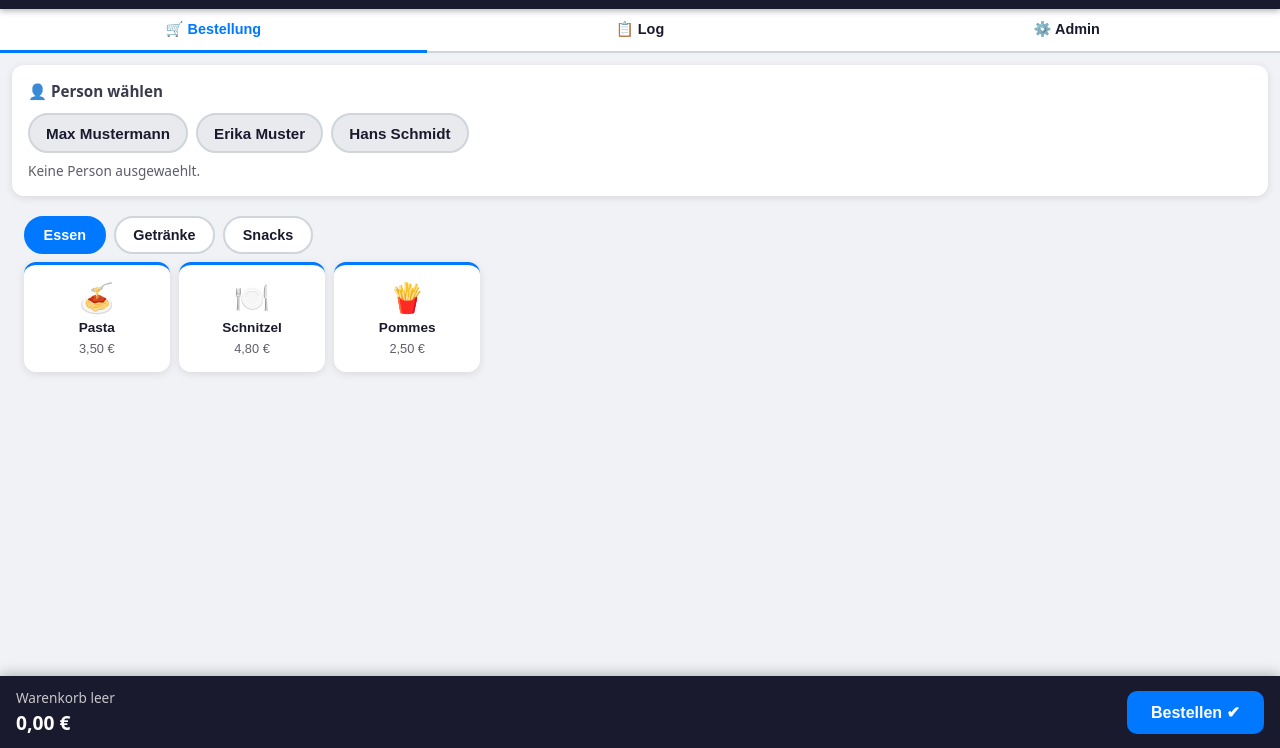
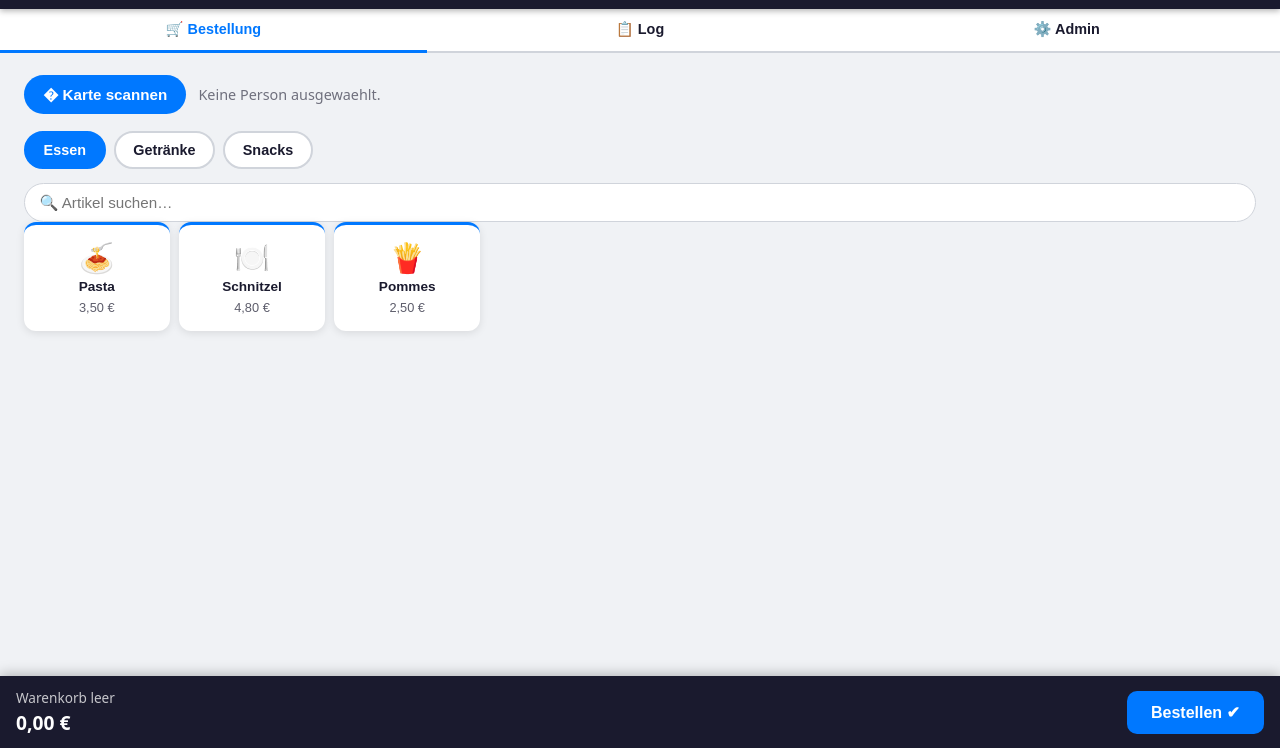
Before and after one commit to altima/shipo, a plain HTML site: page index.html in a window 1280 px wide. Shown: the part 52-800 px from the top of the page. Drawn offline with Linux system fonts and the light colour scheme.

Commit message:
users can only be scanned and not selected

```diff
--- a/app.js
+++ b/app.js
@@ -46,7 +46,17 @@ async function fetchRemoteData() {
     if (r.ok) {
       const meals = await r.json();
       if (Array.isArray(meals) && meals.length > 0) {
-        state.meals = meals;
+        meals.forEach(function(m) {
+          const existing = state.meals.find(function(x) { return x.id === m.id; });
+          if (!existing) {
+            state.meals.push(m);
+          } else {
+            existing.name  = m.name  || existing.name;
+            existing.price = m.price != null ? m.price : existing.price;
+            existing.cat   = m.cat   || existing.cat;
+            existing.icon  = m.icon  || existing.icon;
+          }
+        });
         updated = true;
       }
     }
@@ -226,40 +236,30 @@ function getCategories() {
 }
 
 let currentCat = null;
+let mealSearchTerm = "";
 
 /* ============================================================
    RENDER: USER GRID
 ============================================================ */
-function renderUserGrid() {
-  const grid = document.getElementById("userGrid");
-  grid.innerHTML = "";
-  state.persons.forEach(function(p) {
-    const btn = document.createElement("button");
-    btn.className = "user-btn" + (p.id === currentPersonId ? " active" : "");
-    btn.textContent = p.name;
-    btn.onclick = function() { selectPerson(p.id); };
-    grid.appendChild(btn);
-  });
-}
-
 function selectPerson(id) {
   currentPersonId = id;
   updateCurrentUserInfo();
-  renderUserGrid();
 }
 
 function updateCurrentUserInfo() {
   const info = document.getElementById("currentUserInfo");
   if (!currentPersonId) {
     info.textContent = "Keine Person ausgewaehlt.";
+    info.className = "scan-person-info";
     return;
   }
   const p = state.persons.find(function(x) { return x.id === currentPersonId; });
-  if (!p) { info.textContent = "Keine Person ausgewaehlt."; return; }
+  if (!p) { info.textContent = "Keine Person ausgewaehlt."; info.className = "scan-person-info"; return; }
   const personOrders = state.orders.filter(function(o) { return o.personId === p.id; });
   const total = personOrders.reduce(function(s, o) { return s + o.total; }, 0);
-  info.textContent = p.name + " \u2014 " + personOrders.length + " Bestellung(en), " +
-    total.toFixed(2).replace(".", ",") + " \u20AC gesamt";
+  info.textContent = "\uD83D\uDC64 " + p.name + " \u2014 " + personOrders.length + " Bestellung(en), " +
+    total.toFixed(2).replace(".", ",") + " \u20AC";
+  info.className = "scan-person-info active";
 }
 
 /* ============================================================
@@ -278,6 +278,8 @@ function renderCatBar() {
     btn.textContent = cat;
     btn.onclick = function() {
       currentCat = cat;
+      mealSearchTerm = "";
+      document.getElementById("mealSearch").value = "";
       renderCatBar();
       renderItemGrid();
     };
@@ -297,9 +299,13 @@ function renderItemGrid() {
   const colorMap = {};
   cats.forEach(function(c, i) { colorMap[c] = CAT_COLORS[i % CAT_COLORS.length]; });
 
-  const items = state.meals.filter(function(m) { return m.cat === currentCat; });
+  const q = mealSearchTerm.trim().toLowerCase();
+  const items = state.meals.filter(function(m) {
+    if (q) return m.name.toLowerCase().includes(q) || (m.cat && m.cat.toLowerCase().includes(q));
+    return m.cat === currentCat;
+  });
   if (items.length === 0) {
-    grid.innerHTML = "<p style='opacity:0.5;font-size:0.9rem;padding:0.5rem;'>Keine Artikel in dieser Kategorie.</p>";
+    grid.innerHTML = "<p style='opacity:0.5;font-size:0.9rem;padding:0.5rem;'>" + (q ? "Keine Treffer." : "Keine Artikel in dieser Kategorie.") + "</p>";
     return;
   }
   items.forEach(function(m) {
@@ -423,7 +429,6 @@ function renderBalanceList() {
    FULL RENDER
 ============================================================ */
 function render() {
-  renderUserGrid();
   renderCatBar();
   renderItemGrid();
   renderLog();
@@ -525,6 +530,14 @@ document.getElementById("reloadDataBtn").onclick = function() {
   toast("Lade Daten...");
   fetchRemoteData();
 };
+
+/* ============================================================
+   MEAL SEARCH
+============================================================ */
+document.getElementById("mealSearch").addEventListener("input", function() {
+  mealSearchTerm = this.value;
+  renderItemGrid();
+});
 
 /* ============================================================
    CLEAR ORDERS BUTTON
@@ -807,7 +820,7 @@ async function startNfcScan() {
   }
 }
 
-document.getElementById("nfcToggleBtn").onclick = function() {
+function nfcToggle() {
   if (!nfcSupported()) {
     toast("NFC wird auf diesem Gerät nicht unterstützt");
     return;
@@ -817,7 +830,10 @@ document.getElementById("nfcToggleBtn").onclick = function() {
   } else {
     startNfcScan();
   }
-};
+}
+
+document.getElementById("nfcToggleBtn").onclick = nfcToggle;
+document.getElementById("scanCardBtn").onclick   = nfcToggle;
 
 document.getElementById("nfcStopBtn").onclick = stopNfcScan;
 
--- a/index.html
+++ b/index.html
@@ -44,15 +44,19 @@
       <button id="nfcStopBtn" class="nfc-stop-btn">✕</button>
     </div>
 
-    <!-- User selection -->
-    <section class="card" id="userSection">
-      <h2 class="section-title">👤 Person wählen</h2>
-      <div id="userGrid" class="user-grid"></div>
-      <p id="currentUserInfo" class="status-text">Keine Person ausgewählt.</p>
-    </section>
+    <!-- Person / NFC -->
+    <div class="scan-bar">
+      <button id="scanCardBtn" class="btn-scan">� Karte scannen</button>
+      <div id="currentUserInfo" class="scan-person-info">Keine Person ausgewählt.</div>
+    </div>
 
     <!-- Category tabs -->
     <div class="cat-bar" id="catBar"></div>
+
+    <!-- Meal search -->
+    <div class="meal-search-wrap">
+      <input id="mealSearch" class="meal-search-input" type="search" placeholder="🔍 Artikel suchen…" autocomplete="off">
+    </div>
 
     <!-- Item grid -->
     <section class="item-section">
--- a/style.css
+++ b/style.css
@@ -158,38 +158,42 @@ h2 { margin: 0 0 0.75rem 0; font-size: 1rem; font-weight: 700; }
 }
 
 /* ============================================================
-   USER GRID
+   SCAN BAR
 ============================================================ */
-.user-grid {
+.scan-bar {
   display: flex;
-  flex-wrap: wrap;
-  gap: 0.5rem;
-  margin-bottom: 0.5rem;
+  align-items: center;
+  gap: 0.75rem;
+  padding: 0.6rem 0.75rem;
 }
 
-.user-btn {
-  padding: 0.6rem 1rem;
+.btn-scan {
+  flex-shrink: 0;
+  background: var(--primary);
+  color: white;
+  border: none;
   border-radius: 20px;
-  border: 2px solid var(--border);
-  background: var(--secondary-bg);
-  color: var(--fg);
+  padding: 0.6rem 1.2rem;
   font-size: 0.95rem;
-  font-weight: 600;
+  font-weight: 700;
   cursor: pointer;
   touch-action: manipulation;
-  transition: all 0.15s;
+  transition: background 0.15s;
+  white-space: nowrap;
 }
 
-.user-btn.active {
-  background: var(--user-active);
-  border-color: var(--user-active);
-  color: white;
+.btn-scan:active { background: var(--primary-dark); }
+
+.scan-person-info {
+  font-size: 0.9rem;
+  opacity: 0.6;
+  flex: 1;
 }
 
-.status-text {
-  margin: 0.25rem 0 0 0;
-  font-size: 0.85rem;
-  opacity: 0.7;
+.scan-person-info.active {
+  opacity: 1;
+  font-weight: 600;
+  color: var(--primary);
 }
 
 /* ============================================================
@@ -225,6 +229,30 @@ h2 { margin: 0 0 0.75rem 0; font-size: 1rem; font-weight: 700; }
   background: var(--primary);
   border-color: var(--primary);
   color: white;
+}
+
+/* ============================================================
+   MEAL SEARCH
+============================================================ */
+.meal-search-wrap {
+  padding: 0.4rem 0.75rem 0;
+}
+
+.meal-search-input {
+  display: block;
+  width: 100%;
+  padding: 0.6rem 0.9rem;
+  border: 1.5px solid var(--border);
+  border-radius: 20px;
+  background: var(--card);
+  color: var(--fg);
+  font-size: 0.95rem;
+  outline: none;
+  transition: border-color 0.15s;
+}
+
+.meal-search-input:focus {
+  border-color: var(--primary);
 }
 
 /* ============================================================
```
